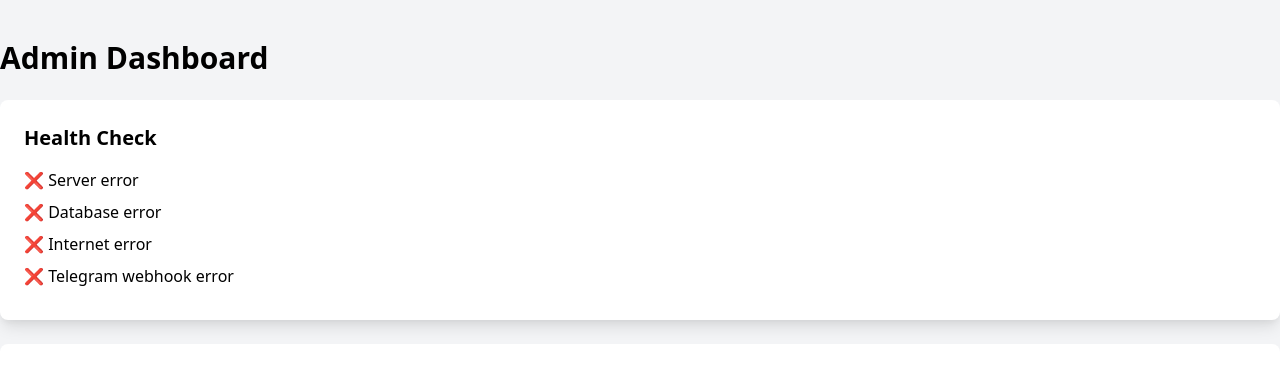
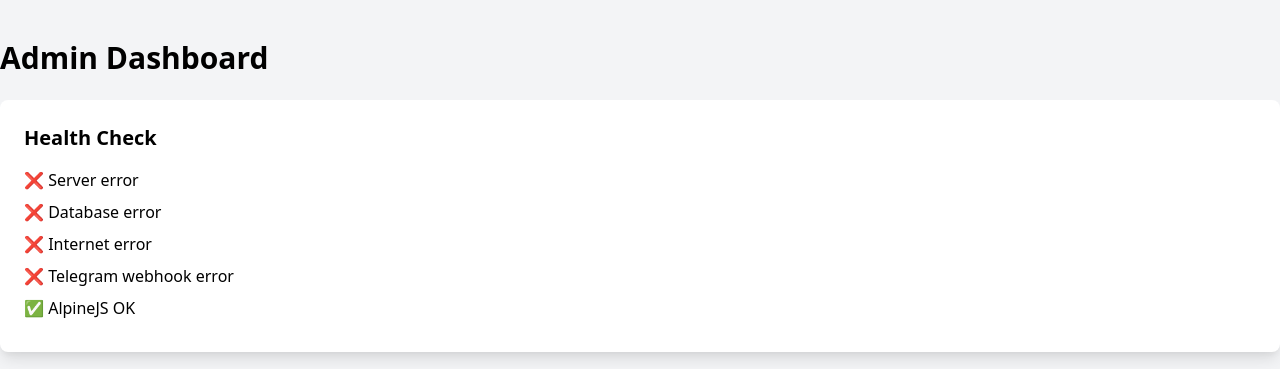
Before and after one commit to hankhank10/loglink-server, a Flask app: template project/templates/admin_home.html in a window 1280 px wide. Shown: the top 369 px of the page. Run offline with Flask 2, Linux system fonts and the light colour scheme; the template is opened without the code that fills it, so the values that code supplies are empty.

Commit message:
💄 Admin dashboard slightly neater

```diff
--- a/project/templates/admin_home.html
+++ b/project/templates/admin_home.html
@@ -59,10 +59,10 @@
 						{% endif %}
 					</li>
 
-					<li class="mb-2" x-data="{alpineError: false}">
-						<div x-show="alpineError">
+					<li class="mb-2" x-data="{alpineMessage: '✅ AlpineJS OK'}">
+						<span x-text="alpineMessage">
 							❌ AlpineJS error
-						</div>
+						</span>
 					</li>
 				</ul>
 			</div>
```
